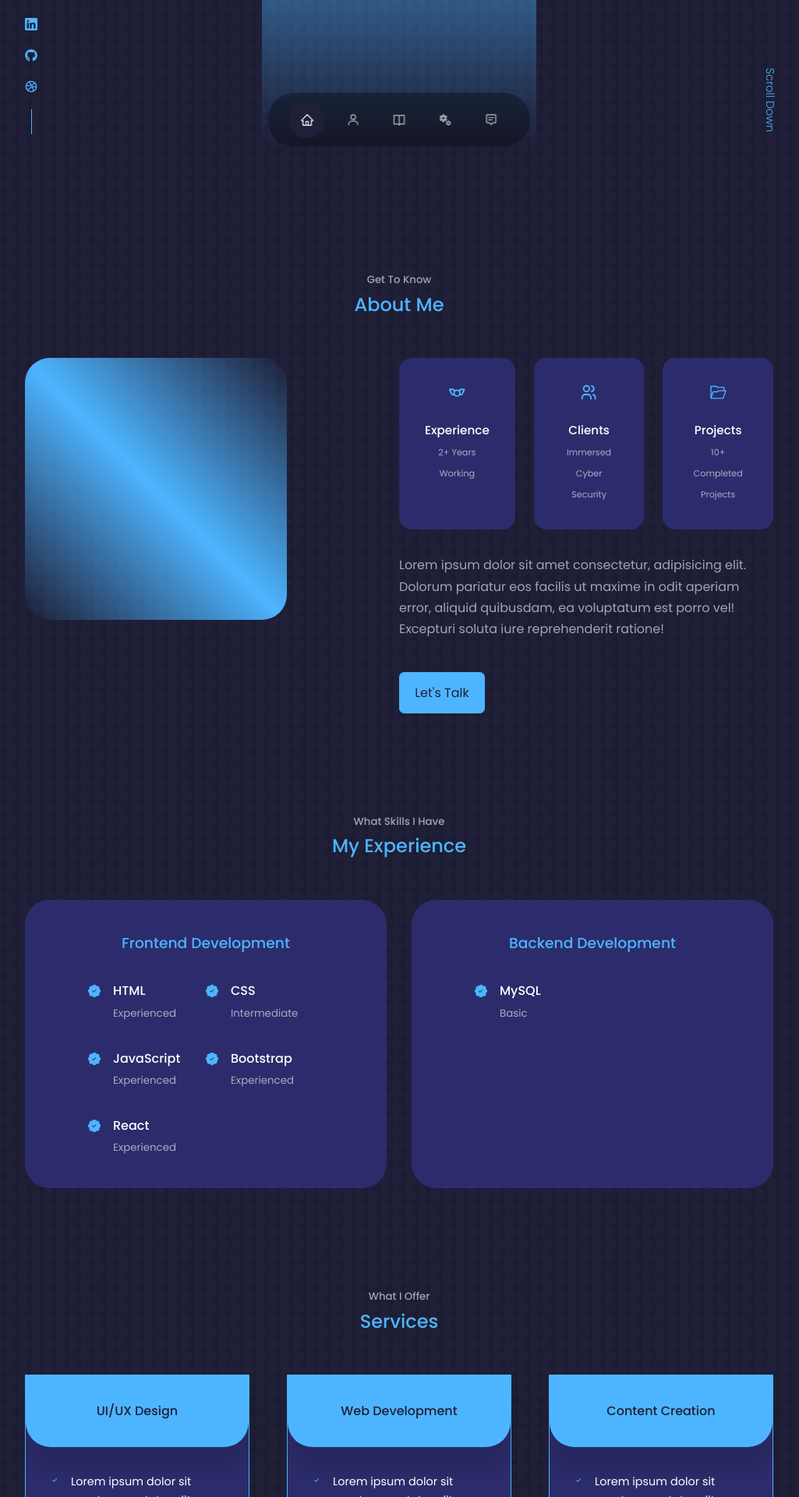
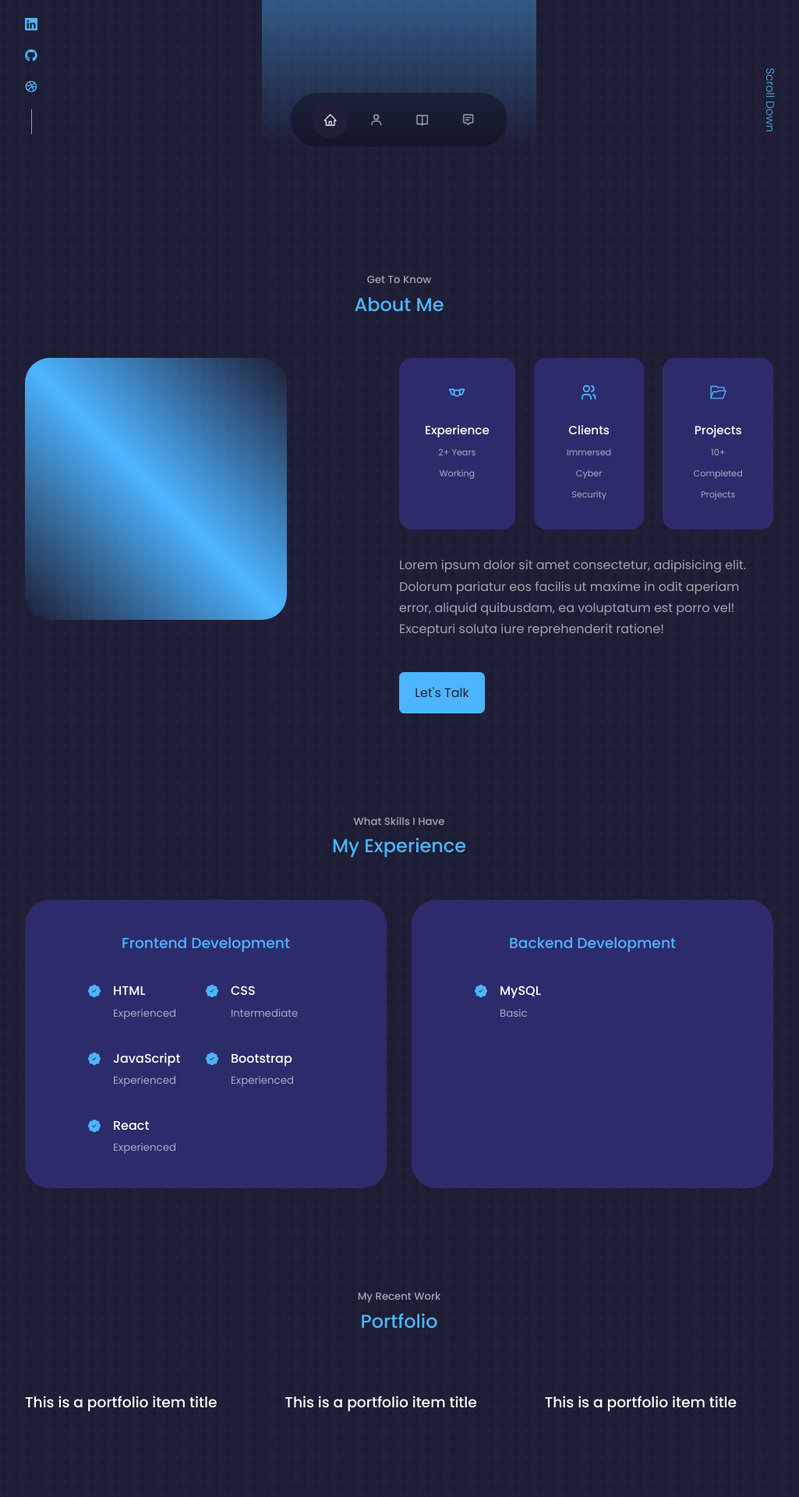
Before and after one commit to haijrshive/React-Portfolio-Website, a React (Create React App) app: page / in a window 1280 px wide. Shown: the part 580-2500 px from the top of the page at 78% size, without its empty margins (128-1153 px from the left). Built offline with nearby package versions, Linux system fonts and the light colour scheme.

Commit message:
Services omitted

```diff
--- a/src/App.jsx
+++ b/src/App.jsx
@@ -3,7 +3,7 @@
 import Nav from './components/nav/Nav';
 import About from './components/about/About';
 import Experience from './components/experience/Experience';
-import Services from './components/services/Services';
+// import Services from './components/services/Services';
 import Portfolio from './components/portfolio/Portfolio';
 // import Testimonials from './components/testimonials/Testimonials';
 import Contact from './components/contact/Contact';
@@ -17,7 +17,7 @@
       <Nav />
       <About />
       <Experience />
-      <Services />
+      {/* <Services /> */}
       <Portfolio />
       {/* <Testimonials /> */}
       <Contact />
--- a/src/components/nav/Nav.jsx
+++ b/src/components/nav/Nav.jsx
@@ -3,7 +3,7 @@
 import {AiOutlineHome} from "react-icons/ai";
 import {BiUser} from "react-icons/bi";
 import {BiBookOpen} from "react-icons/bi";
-import {MdMiscellaneousServices} from "react-icons/md";
+// import {MdMiscellaneousServices} from "react-icons/md";
 import {BiMessageAltDetail} from "react-icons/bi";
 
 const Nav = () => {
@@ -14,7 +14,7 @@
       <a href="#" onClick={() => setActiveNav("#")} className={activeNav === "#" ? "active" : ""}><AiOutlineHome/></a>
       <a href="#about" onClick={() => setActiveNav("#about")} className={activeNav === "#about" ? "active" : ""}><BiUser/></a>
       <a href="#experience" onClick={() => setActiveNav("#experience")} className={activeNav === "#experience" ? "active" : ""}><BiBookOpen/></a>
-      <a href="#services" onClick={() => setActiveNav("#services")} className={activeNav === "#services" ? "active" : ""}><MdMiscellaneousServices/></a>
+      {/* <a href="#services" onClick={() => setActiveNav("#services")} className={activeNav === "#services" ? "active" : ""}><MdMiscellaneousServices/></a> */}
       <a href="#contact" onClick={() => setActiveNav("#contact")} className={activeNav === "#contact" ? "active" : ""}><BiMessageAltDetail/></a>
     </nav>
   )
```
